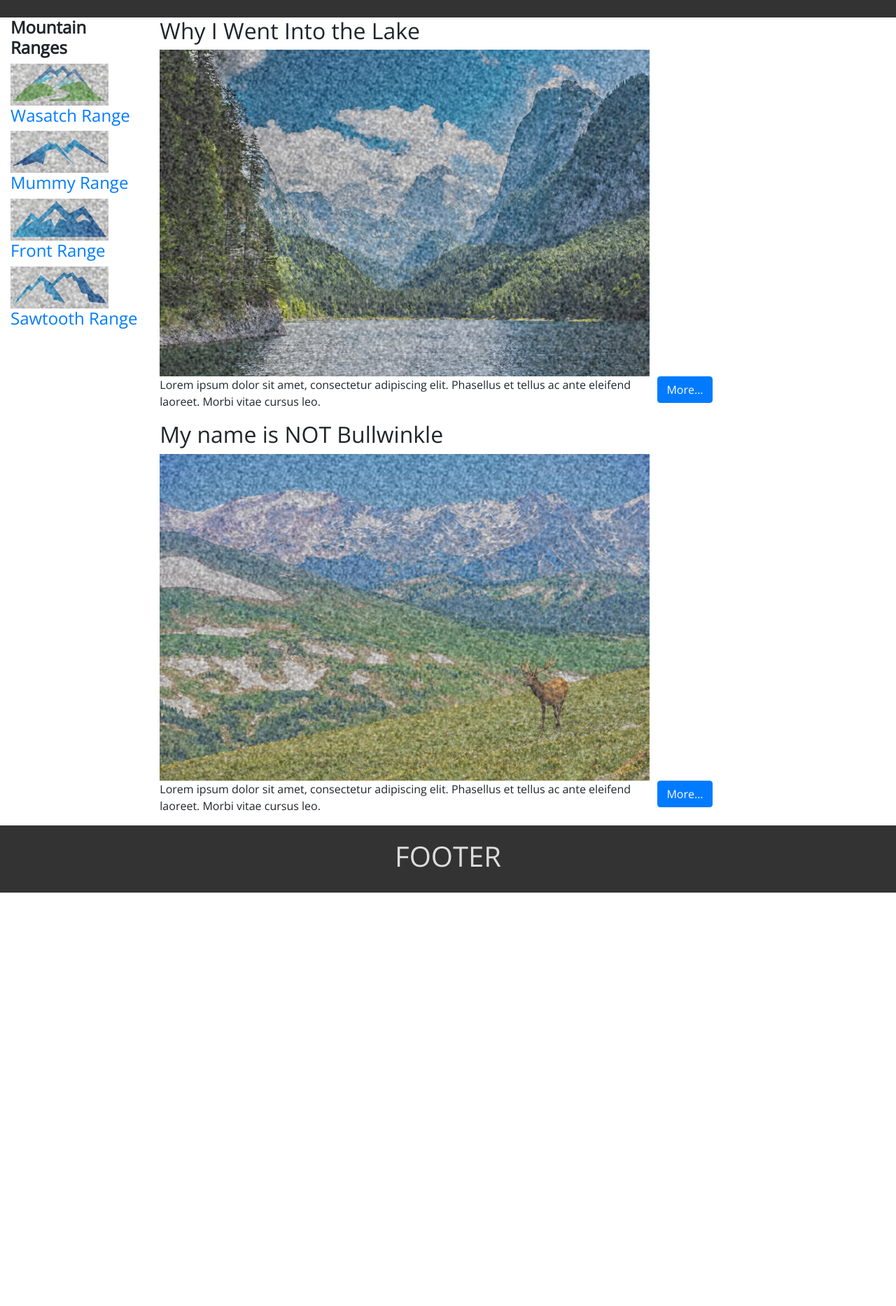
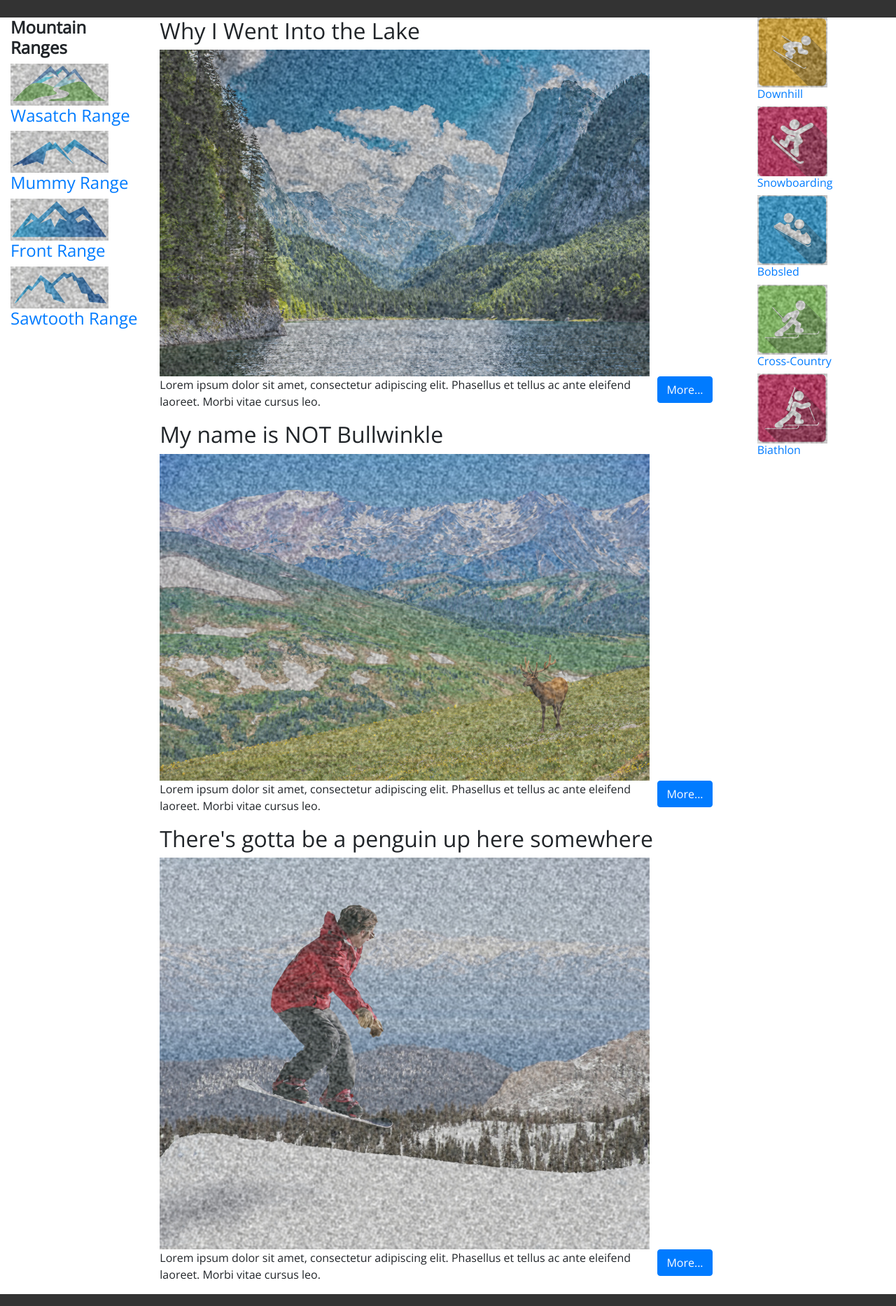
Before and after one commit to tubashawn/bootstrap_project, a plain HTML site: page index.html in a window 1280 px wide. Shown: the part 71-1938 px from the top of the page at 70% size. Before the commit the page ends 1347 px from the top, so only its background shows below. Drawn offline with nearby package versions, Linux system fonts and the light colour scheme.

Commit message:
aside setup

```diff
--- a/index.html
+++ b/index.html
@@ -72,10 +72,38 @@
                             </div>
                     </div>
                 </article>
+
+                <article>
+                    <h2>There's gotta be a penguin up here somewhere</h2>
+                    <img src="./assets/images/snowboarder.jpg" alt="Elk">
+                    <div class="row">
+                        <p class="col-sm-10">
+                                Lorem ipsum dolor sit amet, consectetur adipiscing elit.
+                                Phasellus et tellus ac ante eleifend laoreet. Morbi vitae cursus leo.
+                        </p>
+                        <div class="col-sm-2">
+                                <input type="button" class="btn btn-primary" value="More...">
+                            </div>
+                    </div>
+                </article>
             </section>
 
             <aside class="col-sm-2">
-
+                <a href="downhill.html"><img src="./assets/images/icon-downhill.png" alt="Downhill">
+                    <h6>Downhill</h6>
+                </a>
+                <a href="snowboarding.html"><img src="./assets/images/icon-snowboard.png" alt="Downhill">
+                    <h6>Snowboarding</h6>
+                </a>
+                <a href="bobsled.html"><img src="./assets/images/icon-bobsled.png" alt="Downhill">
+                    <h6>Bobsled</h6>
+                </a>
+                <a href="cross-country.html"><img src="./assets/images/icon-cross-country.png" alt="Downhill">
+                    <h6>Cross-Country</h6>
+                </a>
+                <a href="biathlon.html"><img src="./assets/images/icon-biathlon.png" alt="Downhill">
+                    <h6>Biathlon</h6>
+                </a>
             </aside>
         </div>
     </div>
```
